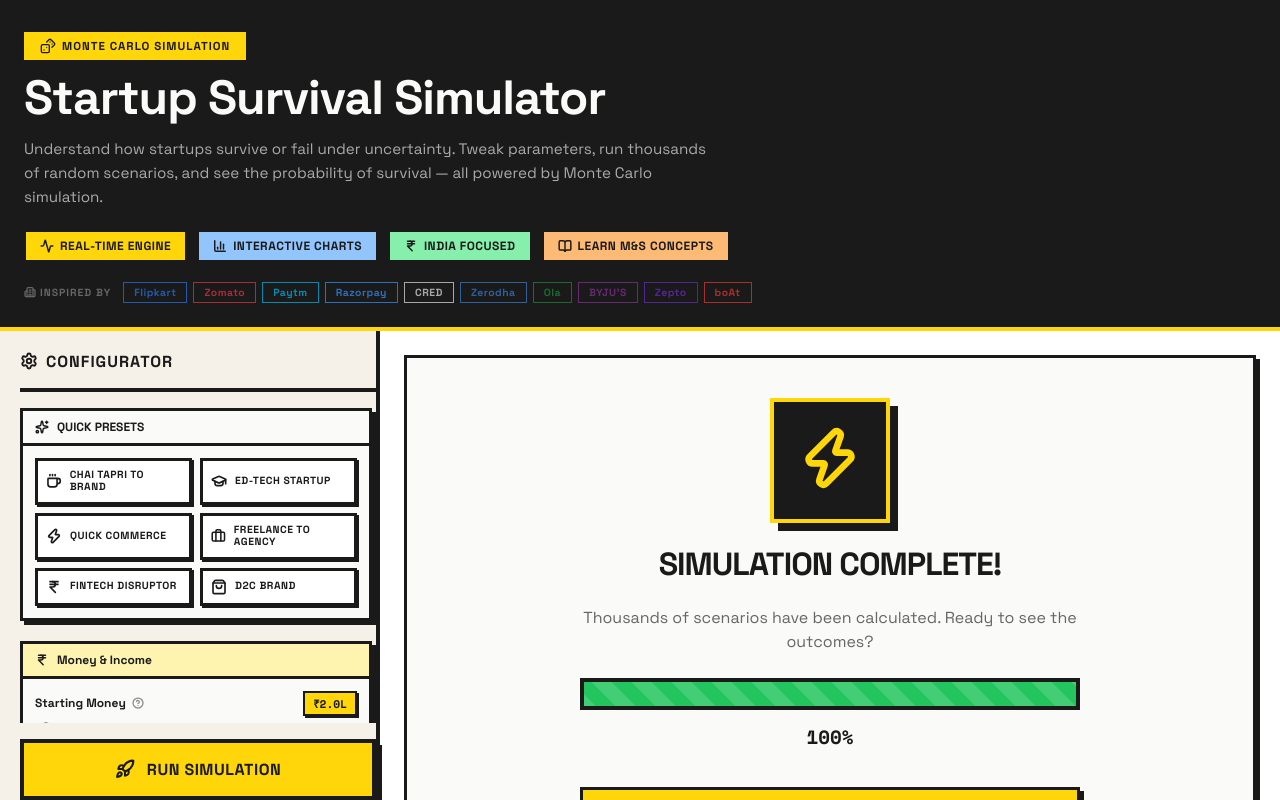
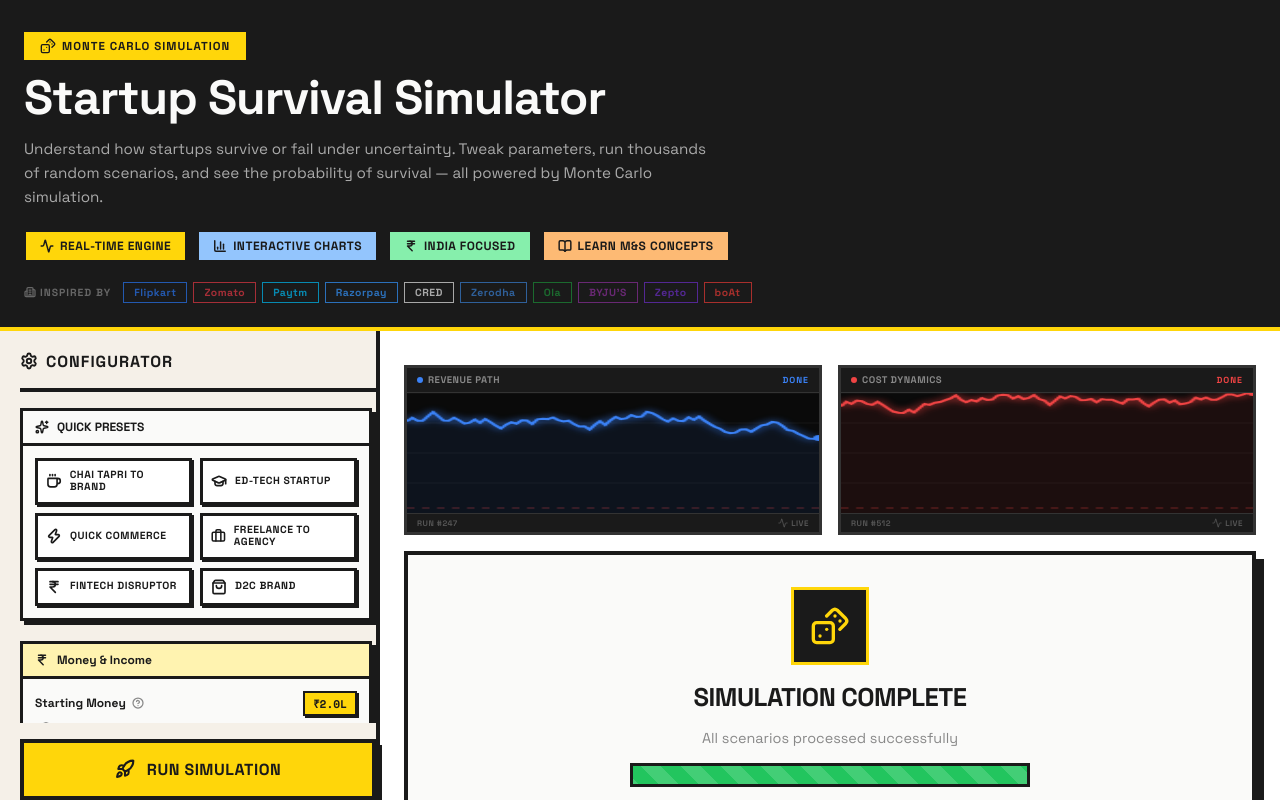
Before and after one commit to Ha3ar6ous/startupsurvivalsimulator, a React (Vite) app: page / in a window 1280 px wide. Both pictures are taken after a click on the button "RUN SIMULATION". Shown: the top 800 px of the page. Built offline with nearby package versions, Linux system fonts and the light colour scheme.

Commit message:
Add live mini simulation canvases to Monte Carlo running view

```diff
--- a/src/components/SimulationRunning.tsx
+++ b/src/components/SimulationRunning.tsx
@@ -1,10 +1,155 @@
-import { useState, useEffect } from 'react';
+import { useState, useEffect, useRef, useCallback } from 'react';
 import { Icons } from './icons';
 
 interface SimulationRunningProps {
   progress: number;
   onViewResults: () => void;
   autoSwitchSeconds: number;
+}
+
+// Mini simulation that draws a random capital path on a canvas
+function MiniSimCanvas({ color, delay }: { color: string; delay: number }) {
+  const canvasRef = useRef<HTMLCanvasElement>(null);
+  const animRef = useRef<number>(0);
+  const dataRef = useRef<number[]>([]);
+  const startedRef = useRef(false);
+
+  useEffect(() => {
+    const canvas = canvasRef.current;
+    if (!canvas) return;
+    const ctx = canvas.getContext('2d');
+    if (!ctx) return;
+
+    const W = canvas.width;
+    const H = canvas.height;
+    let capital = 50 + Math.random() * 30; // start between 50-80% height
+    dataRef.current = [capital];
+
+    const timeout = setTimeout(() => {
+      startedRef.current = true;
+    }, delay);
+
+    const draw = () => {
+      if (!startedRef.current) {
+        animRef.current = requestAnimationFrame(draw);
+        return;
+      }
+
+      // Add new data point
+      const change = (Math.random() - 0.48) * 8; // slight downward bias for drama
+      capital = Math.max(0, Math.min(100, capital + change));
+      dataRef.current.push(capital);
+
+      // Keep max 80 points
+      if (dataRef.current.length > 80) {
+        dataRef.current.shift();
+      }
+
+      // Clear & draw
+      ctx.clearRect(0, 0, W, H);
+
+      // Grid lines
+      ctx.strokeStyle = 'rgba(255,255,255,0.06)';
+      ctx.lineWidth = 1;
+      for (let y = 0; y < H; y += H / 4) {
+        ctx.beginPath();
+        ctx.moveTo(0, y);
+        ctx.lineTo(W, y);
+        ctx.stroke();
+      }
+
+      // Bankruptcy line
+      ctx.strokeStyle = 'rgba(239, 68, 68, 0.4)';
+      ctx.lineWidth = 1;
+      ctx.setLineDash([4, 4]);
+      ctx.beginPath();
+      ctx.moveTo(0, H - 5);
+      ctx.lineTo(W, H - 5);
+      ctx.stroke();
+      ctx.setLineDash([]);
+
+      // Capital path
+      const data = dataRef.current;
+      if (data.length < 2) {
+        animRef.current = requestAnimationFrame(draw);
+        return;
+      }
+
+      // Glow effect
+      ctx.shadowColor = color;
+      ctx.shadowBlur = 6;
+      ctx.strokeStyle = color;
+      ctx.lineWidth = 2;
+      ctx.beginPath();
+
+      for (let i = 0; i < data.length; i++) {
+        const x = (i / 79) * W;
+        const y = H - (data[i] / 100) * H;
+        if (i === 0) ctx.moveTo(x, y);
+        else ctx.lineTo(x, y);
+      }
+      ctx.stroke();
+      ctx.shadowBlur = 0;
+
+      // Fill under curve
+      ctx.fillStyle = color.replace(')', ', 0.08)').replace('rgb', 'rgba');
+      ctx.lineTo((data.length - 1) / 79 * W, H);
+      ctx.lineTo(0, H);
+      ctx.closePath();
+      ctx.fill();
+
+      // Current value dot
+      const lastX = ((data.length - 1) / 79) * W;
+      const lastY = H - (data[data.length - 1] / 100) * H;
+      ctx.fillStyle = color;
+      ctx.beginPath();
+      ctx.arc(lastX, lastY, 3, 0, Math.PI * 2);
+      ctx.fill();
+
+      animRef.current = requestAnimationFrame(draw);
+    };
+
+    animRef.current = requestAnimationFrame(draw);
+
+    return () => {
+      clearTimeout(timeout);
+      cancelAnimationFrame(animRef.current);
+    };
+  }, [color, delay]);
+
+  return (
+    <canvas
+      ref={canvasRef}
+      width={220}
+      height={120}
+      style={miniStyles.canvas}
+    />
+  );
+}
+
+function MiniSimBox({ title, runId, color, delay, status }: {
+  title: string; runId: string; color: string; delay: number; status: string;
+}) {
+  return (
+    <div style={miniStyles.box}>
+      <div style={miniStyles.boxHeader}>
+        <span style={miniStyles.boxTitle}>
+          <span style={{ ...miniStyles.dot, background: color }} />
+          {title}
+        </span>
+        <span style={{ ...miniStyles.statusBadge, color }}>
+          {status}
+        </span>
+      </div>
+      <MiniSimCanvas color={color} delay={delay} />
+      <div style={miniStyles.boxFooter}>
+        <span style={miniStyles.runLabel}>{runId}</span>
+        <span style={miniStyles.runLabel}>
+          <Icons.Activity size={10} /> LIVE
+        </span>
+      </div>
+    </div>
+  );
 }
 
 export default function SimulationRunning({ progress, onViewResults, autoSwitchSeconds }: SimulationRunningProps) {
@@ -34,124 +179,232 @@ export default function SimulationRunning({ progress, onViewResults, autoSwitchS
     return () => clearInterval(timer);
   }, [isComplete, onViewResults]);
 
+  const stableViewResults = useCallback(() => {
+    onViewResults();
+  }, [onViewResults]);
+
   return (
-    <div style={styles.container} className="nb-card animate-slide-up">
-      <div style={styles.content}>
-        <div style={styles.iconWrapper}>
-          <Icons.Zap
-            size={64}
-            strokeWidth={2.5}
+    <div style={styles.container}>
+      {/* 2x2 grid of mini simulations + center message */}
+      <div style={styles.simGrid}>
+        {/* Top Row */}
+        <MiniSimBox
+          title="Revenue Path"
+          runId="RUN #247"
+          color="rgb(59, 130, 246)"
+          delay={0}
+          status={isComplete ? 'DONE' : 'RUNNING'}
+        />
+        <MiniSimBox
+          title="Cost Dynamics"
+          runId="RUN #512"
+          color="rgb(239, 68, 68)"
+          delay={200}
+          status={isComplete ? 'DONE' : 'RUNNING'}
+        />
+
+        {/* Center Panel */}
+        <div style={styles.centerPanel}>
+          <div style={styles.centerIcon}>
+            <Icons.Dices
+              size={40}
+              strokeWidth={2}
               style={{
                 color: 'var(--nb-yellow)',
-              animation: isComplete ? 'none' : 'pulse 1s infinite'
+                animation: isComplete ? 'none' : 'pulse 1.5s infinite ease-in-out',
               }}
             />
           </div>
 
           <h2 style={styles.title}>
-          {isComplete ? 'SIMULATION COMPLETE!' : 'RUNNING MONTE CARLO ENGINE...'}
+            {isComplete ? 'SIMULATION COMPLETE' : 'MONTE CARLO ENGINE'}
           </h2>
-
           <p style={styles.subtitle}>
             {isComplete
-            ? 'Thousands of scenarios have been calculated. Ready to see the outcomes?'
-            : 'Processing random paths for revenue, costs, and market volatility...'}
+              ? 'All scenarios processed successfully'
+              : 'Processing stochastic scenarios...'}
           </p>
 
-        {/* Progress bar */}
-        <div style={styles.progressContainer}>
+          {/* Progress */}
+          <div style={styles.progressWrapper}>
             <div style={styles.progressTrack}>
               <div style={{ ...styles.progressBar, width: `${progress}%` }} />
             </div>
-          <div style={styles.progressLabel}>
-            {Math.round(progress)}%
-          </div>
+            <span style={styles.progressPercent}>{Math.round(progress)}%</span>
           </div>
 
           {isComplete && (
             <div style={styles.actionArea} className="animate-slide-up">
               <button
                 className="nb-btn nb-btn-primary"
-              onClick={onViewResults}
+                onClick={stableViewResults}
                 style={styles.resultsBtn}
               >
-              <Icons.BarChart3 size={20} strokeWidth={2.5} />
-              VIEW DETAILED RESULTS
+                <Icons.BarChart3 size={18} strokeWidth={2.5} />
+                VIEW RESULTS
               </button>
-            <div style={styles.countdownText}>
-              <Icons.Timer size={14} />
-              Auto-redirecting in <strong>{countdown}s</strong>...
+              <div style={styles.countdownRow}>
+                <Icons.Timer size={13} />
+                Auto-redirect in <strong>{countdown}s</strong>
               </div>
             </div>
           )}
+        </div>
 
+        {/* Bottom Row */}
+        <MiniSimBox
+          title="Capital Flow"
+          runId="RUN #891"
+          color="rgb(34, 197, 94)"
+          delay={400}
+          status={isComplete ? 'DONE' : 'RUNNING'}
+        />
+        <MiniSimBox
+          title="Market Noise"
+          runId="RUN #103"
+          color="rgb(168, 85, 247)"
+          delay={600}
+          status={isComplete ? 'DONE' : 'RUNNING'}
+        />
+      </div>
+
+      {/* Bottom Stats */}
       <div style={styles.statsRow}>
-          <StatBox label="Process" value="Stochastic" icon={<Icons.Layers size={14} />} />
-          <StatBox label="Distribution" value="Gaussian" icon={<Icons.Activity size={14} />} />
-          <StatBox label="Method" value="Monte Carlo" icon={<Icons.Dices size={14} />} />
-        </div>
+        <StatChip label="Method" value="Monte Carlo" />
+        <StatChip label="Distribution" value="Gaussian" />
+        <StatChip label="Process" value="Stochastic" />
+        <StatChip label="Variables" value="4 Random" />
       </div>
     </div>
   );
 }
 
-function StatBox({ label, value, icon }: { label: string; value: string; icon: React.ReactNode }) {
+function StatChip({ label, value }: { label: string; value: string }) {
   return (
-    <div style={styles.statBox}>
-      <div style={styles.statLabel}>{icon} {label}</div>
-      <div style={styles.statValue}>{value}</div>
+    <div style={styles.statChip}>
+      <span style={styles.statLabel}>{label}</span>
+      <span style={styles.statValue}>{value}</span>
     </div>
   );
 }
 
+const miniStyles: Record<string, React.CSSProperties> = {
+  box: {
+    background: 'var(--nb-black)',
+    border: '3px solid #333',
+    display: 'flex',
+    flexDirection: 'column',
+    overflow: 'hidden',
+  },
+  boxHeader: {
+    display: 'flex',
+    justifyContent: 'space-between',
+    alignItems: 'center',
+    padding: '6px 10px',
+    borderBottom: '1px solid #333',
+  },
+  boxTitle: {
+    fontSize: '0.6rem',
+    fontWeight: 800,
+    color: '#888',
+    textTransform: 'uppercase',
+    letterSpacing: '0.5px',
+    display: 'flex',
+    alignItems: 'center',
+    gap: 5,
+  },
+  dot: {
+    width: 6,
+    height: 6,
+    borderRadius: '50%',
+    display: 'inline-block',
+    animation: 'pulse 1.5s infinite',
+  },
+  statusBadge: {
+    fontSize: '0.55rem',
+    fontWeight: 900,
+    letterSpacing: '1px',
+  },
+  canvas: {
+    display: 'block',
+    width: '100%',
+    height: '120px',
+    background: '#0a0a0a',
+  },
+  boxFooter: {
+    display: 'flex',
+    justifyContent: 'space-between',
+    padding: '4px 10px',
+    borderTop: '1px solid #333',
+  },
+  runLabel: {
+    fontSize: '0.5rem',
+    fontWeight: 700,
+    color: '#555',
+    letterSpacing: '0.5px',
+    display: 'flex',
+    alignItems: 'center',
+    gap: 3,
+  },
+};
+
 const styles: Record<string, React.CSSProperties> = {
   container: {
-    minHeight: '500px',
+    display: 'flex',
+    flexDirection: 'column',
+    gap: 24,
+    padding: '10px 0',
+  },
+  simGrid: {
+    display: 'grid',
+    gridTemplateColumns: '1fr 1fr',
+    gridTemplateRows: 'auto auto auto',
+    gap: 16,
+  },
+  centerPanel: {
+    gridColumn: '1 / -1',
+    display: 'flex',
+    flexDirection: 'column',
+    alignItems: 'center',
+    gap: 16,
+    padding: '32px 24px',
+    background: 'var(--nb-white)',
+    border: '4px solid var(--nb-black)',
+    boxShadow: '8px 8px 0px var(--nb-black)',
+  },
+  centerIcon: {
+    background: 'var(--nb-black)',
+    padding: '16px',
+    border: '3px solid var(--nb-yellow)',
     display: 'flex',
     alignItems: 'center',
     justifyContent: 'center',
-    background: 'var(--nb-white)',
-    padding: '40px',
-  },
-  content: {
-    maxWidth: '500px',
-    width: '100%',
-    textAlign: 'center' as const,
-    display: 'flex',
-    flexDirection: 'column' as const,
-    alignItems: 'center',
-    gap: 24,
-  },
-  iconWrapper: {
-    background: 'var(--nb-black)',
-    padding: '24px',
-    border: '4px solid var(--nb-yellow)',
-    boxShadow: '8px 8px 0px var(--nb-black)',
   },
   title: {
-    fontSize: '2rem',
+    fontSize: '1.6rem',
     fontWeight: 900,
     margin: 0,
-    letterSpacing: '-1px',
-    lineHeight: 1.1,
+    letterSpacing: '-0.5px',
+    textAlign: 'center',
   },
   subtitle: {
-    fontSize: '1rem',
-    color: '#666',
+    fontSize: '0.9rem',
+    color: '#888',
     margin: 0,
-    lineHeight: 1.5,
   },
-  progressContainer: {
+  progressWrapper: {
     width: '100%',
+    maxWidth: 400,
     display: 'flex',
-    flexDirection: 'column' as const,
-    gap: 12,
+    flexDirection: 'column',
+    alignItems: 'center',
+    gap: 8,
   },
   progressTrack: {
-    height: '32px',
-    background: 'var(--nb-white)',
-    border: '4px solid var(--nb-black)',
-    position: 'relative' as const,
+    width: '100%',
+    height: '24px',
+    background: '#f0f0f0',
+    border: '3px solid var(--nb-black)',
     overflow: 'hidden',
   },
   progressBar: {
@@ -162,62 +415,61 @@ const styles: Record<string, React.CSSProperties> = {
     animation: 'progress-bar-stripes 1s linear infinite',
     transition: 'width 0.3s ease-out',
   },
-  progressLabel: {
-    fontSize: '1.2rem',
+  progressPercent: {
+    fontFamily: 'var(--font-mono)',
     fontWeight: 900,
-    fontFamily: 'var(--font-mono)',
+    fontSize: '1rem',
   },
   actionArea: {
+    display: 'flex',
+    flexDirection: 'column',
+    alignItems: 'center',
+    gap: 10,
+    marginTop: 8,
     width: '100%',
-    display: 'flex',
-    flexDirection: 'column' as const,
-    alignItems: 'center',
-    gap: 12,
-    marginTop: 12,
+    maxWidth: 400,
   },
   resultsBtn: {
     width: '100%',
-    padding: '20px',
-    fontSize: '1.2rem',
+    padding: '16px',
+    fontSize: '1.1rem',
     display: 'flex',
     justifyContent: 'center',
     alignItems: 'center',
-    gap: 12,
+    gap: 10,
   },
-  countdownText: {
+  countdownRow: {
     display: 'flex',
     alignItems: 'center',
-    gap: 6,
-    fontSize: '0.9rem',
+    gap: 5,
+    fontSize: '0.82rem',
     color: '#888',
     fontWeight: 600,
   },
   statsRow: {
     display: 'flex',
-    gap: 24,
-    marginTop: 20,
-    borderTop: '2px solid #eee',
-    paddingTop: 24,
-    width: '100%',
     justifyContent: 'center',
+    gap: 16,
+    flexWrap: 'wrap',
   },
-  statBox: {
+  statChip: {
     display: 'flex',
-    flexDirection: 'column' as const,
-    gap: 4,
+    flexDirection: 'column',
+    alignItems: 'center',
+    gap: 2,
+    padding: '8px 16px',
+    border: '2px solid #eee',
+    background: '#fafafa',
   },
   statLabel: {
-    fontSize: '0.65rem',
+    fontSize: '0.55rem',
     fontWeight: 800,
+    color: '#bbb',
+    textTransform: 'uppercase',
     letterSpacing: '1px',
-    textTransform: 'uppercase' as const,
-    color: '#aaa',
-    display: 'flex',
-    alignItems: 'center',
-    gap: 4,
   },
   statValue: {
-    fontSize: '0.8rem',
+    fontSize: '0.75rem',
     fontWeight: 900,
     color: 'var(--nb-black)',
   },
```
Lines whose indentation alone changed are shown as unchanged.
